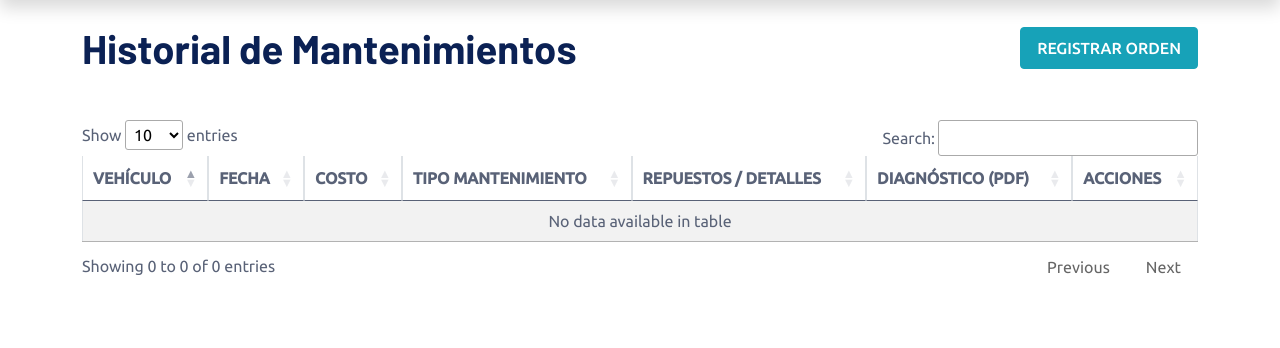
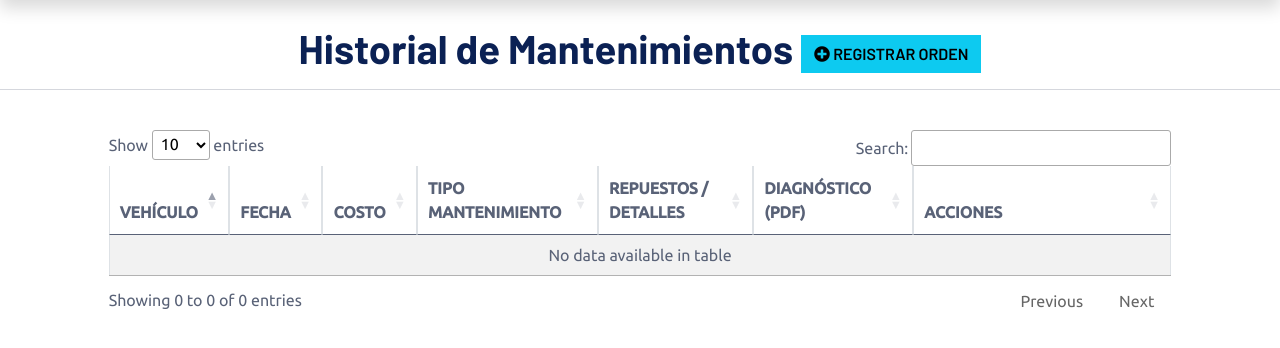
Before and after one commit to pablo2001-bod/control-flota, a Django app: page /listadodemantenimientos/ in a window 1280 px wide. Shown: the part 128-476 px from the top of the page. Run offline with Django 5.2, Linux system fonts and the light colour scheme; some libraries are stand-ins or nearby versions.

Commit message:
listadoMantenimientos.html

```diff
--- a/flota/templates/listadodemantenimientos.html
+++ b/flota/templates/listadodemantenimientos.html
@@ -1,17 +1,22 @@
 {% extends "./plantillaPrincipal.html" %}
 {% block contenido %}
-    <div class="container">
+    <center>
         <br>
-        <div style="display: flex; justify-content: space-between; align-items: center;">
-            <h1 style="font-size: 2.5rem; margin: 0;"><b>Historial de Mantenimientos</b></h1>
-            <!-- Botón idéntico en estilo al de la imagen image_88098c.png con la URL corregida con mayúsculas -->
-            <a href="/NuevoMantenimiento/" class="btn btn-info text-white text-uppercase" style="background-color: #17a2b8; border-color: #17a2b8; font-weight: 500; padding: 8px 16px; border-radius: 4px;">
-                REGISTRAR ORDEN
+        <h1><b>Historial de Mantenimientos</b>
+            {% if not user.username == "gerente" %}
+            <a href="/NuevoMantenimiento/" class="btn btn-info">
+                <i class="fa fa-plus-circle"></i> Registrar Orden
             </a>
-        </div>
-        <br><br>
+            {% endif %}
+        </h1>
+        <hr>
+    </center>
 
-        <table id="tabla_mantenimientos" class="table table-striped table-bordered">
+    <br>
+    <div class="row">
+        <div class="col-md-1"></div>
+        <div class="col-md-10">
+            <table id="tbl_mantenimientos" class="table table-hover table-striped table-bordered">
                 <thead>
                     <tr>
                         <th>VEHÍCULO</th>
@@ -20,50 +25,60 @@
                         <th>TIPO MANTENIMIENTO</th>
                         <th>REPUESTOS / DETALLES</th>
                         <th>DIAGNÓSTICO (PDF)</th>
-                    <th>ACCIONES</th>
+                        <th style="width: 220px;">ACCIONES</th>
                     </tr>
                 </thead>
                 <tbody>
-                {% for mantenimiento in misMantenimientos %}
+                    {% for mantenimientoTemporal in misMantenimientos %}
                         <tr>
-                    <td>{{ mantenimiento.vehiculo.placa }}</td>
-                    <td>{{ mantenimiento.fecha }}</td>
-                    <td style="color: #28a745; font-weight: bold;">${{ mantenimiento.costo }}</td>
-                    <td>{{ mantenimiento.tipo_mantenimiento }}</td>
-                    <td>{{ mantenimiento.repuestos_detalles }}</td>
+                            <td><b>{{mantenimientoTemporal.vehiculo.placa}}</b></td>
+                            <td>{{mantenimientoTemporal.fecha}}</td>
                             <td>
-                        {% if mantenimiento.diagnostico_pdf %}
-                            <a href="{{ mantenimiento.diagnostico_pdf.url }}" target="_blank" class="btn btn-outline-danger btn-sm text-uppercase">
+                                <span style="color: #198754; font-weight: bold;">${{mantenimientoTemporal.costo}}</span>
+                            </td>
+                            <td>{{mantenimientoTemporal.tipo_mantenimiento}}</td>
+                            <td>{{mantenimientoTemporal.repuestos_detalles}}</td>
+                            <td class="text-center">
+                                {% if mantenimientoTemporal.diagnostico_pdf %}
+                                    <a href="{{ mantenimientoTemporal.diagnostico_pdf.url }}" target="_blank" class="btn btn-outline-danger btn-sm" style="font-size: 11px; font-weight: bold; padding: 4px 8px;">
                                         VER FACTURA PDF
                                     </a>
                                 {% else %}
-                            <span class="text-muted">Sin PDF</span>
+                                    <b>N/A</b>
                                 {% endif %}
                             </td>
                             <td>
-                        <!-- Botones de acciones nativos del proyecto sin alterar el CSS base -->
-                        <a href="/editarMantenimiento/{{ mantenimiento.id }}" class="btn btn-warning btn-sm text-white">
-                            <i class="icon-edit"></i> Editar
+                                <a href="/editarMantenimiento/{{mantenimientoTemporal.id}}/" class="btn btn-outline-warning" title="Editar Mantenimiento">
+                                    <i class="fa fa-edit"></i>
                                 </a>
-                        <button onclick="confirmacion(event, '/eliminarMantenimiento/{{ mantenimiento.id }}')" class="btn btn-danger btn-sm">
-                            <i class="icon-close"></i> Eliminar
-                        </button>
+                                <a href="/eliminarMantenimiento/{{mantenimientoTemporal.id}}/" title="Eliminar Mantenimiento" onclick="return confirm('¿Está seguro de eliminar este mantenimiento?')" class="btn btn-outline-danger">
+                                     <i class="fa fa-trash"></i>
+                                </a>
+
+                                {% if mantenimientoTemporal.diagnostico_pdf %}
+                                    <a title="Ver PDF" class="btn btn-outline-info" href="{{ mantenimientoTemporal.diagnostico_pdf.url }}" target="_blank">
+                                        <i class="fa fa-image"></i>
+                                    </a>
+                                    <a title="Descargar PDF" class="btn btn-outline-dark" href="{{ mantenimientoTemporal.diagnostico_pdf.url }}" download>
+                                        <i class="fa fa-download"></i>
+                                    </a>
+                                {% else %}
+                                     <a title="No hay PDF disponible" class="disabled btn btn-outline-info" href="javascript:void(0)">
+                                        <i class="fa fa-image"></i>
+                                    </a>
+                                     <a title="No hay PDF disponible" class="disabled btn btn-outline-dark" href="javascript:void(0)">
+                                        <i class="fa fa-download"></i>
+                                     </a>
+                                {% endif %}
                             </td>
                         </tr>
                     {% endfor %}
                 </tbody>
             </table>
-        <br>
+        </div>
     </div>
 
-    <!-- Inicialización estándar de DataTables en español -->
     <script>
-        $(document).ready(function() {
-            $('#tabla_mantenimientos').DataTable({
-                "language": {
-                    "url": "//cdn.datatables.net/plug-ins/1.10.24/i18n/Spanish.json"
-                }
-            });
-        });
+        let table = new DataTable('#tbl_mantenimientos');
     </script>
 {% endblock %}
```
Lines whose indentation alone changed are shown as unchanged.
